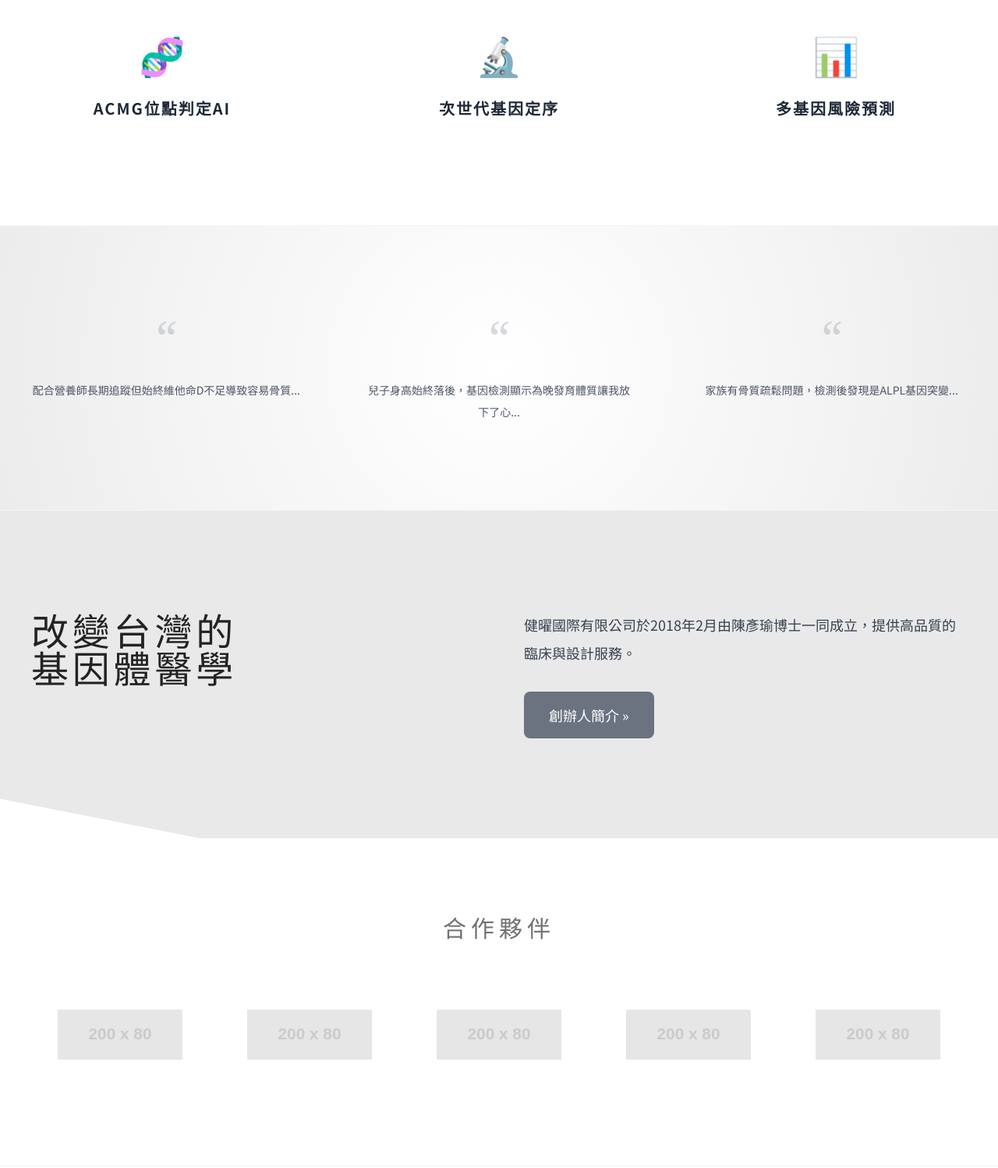
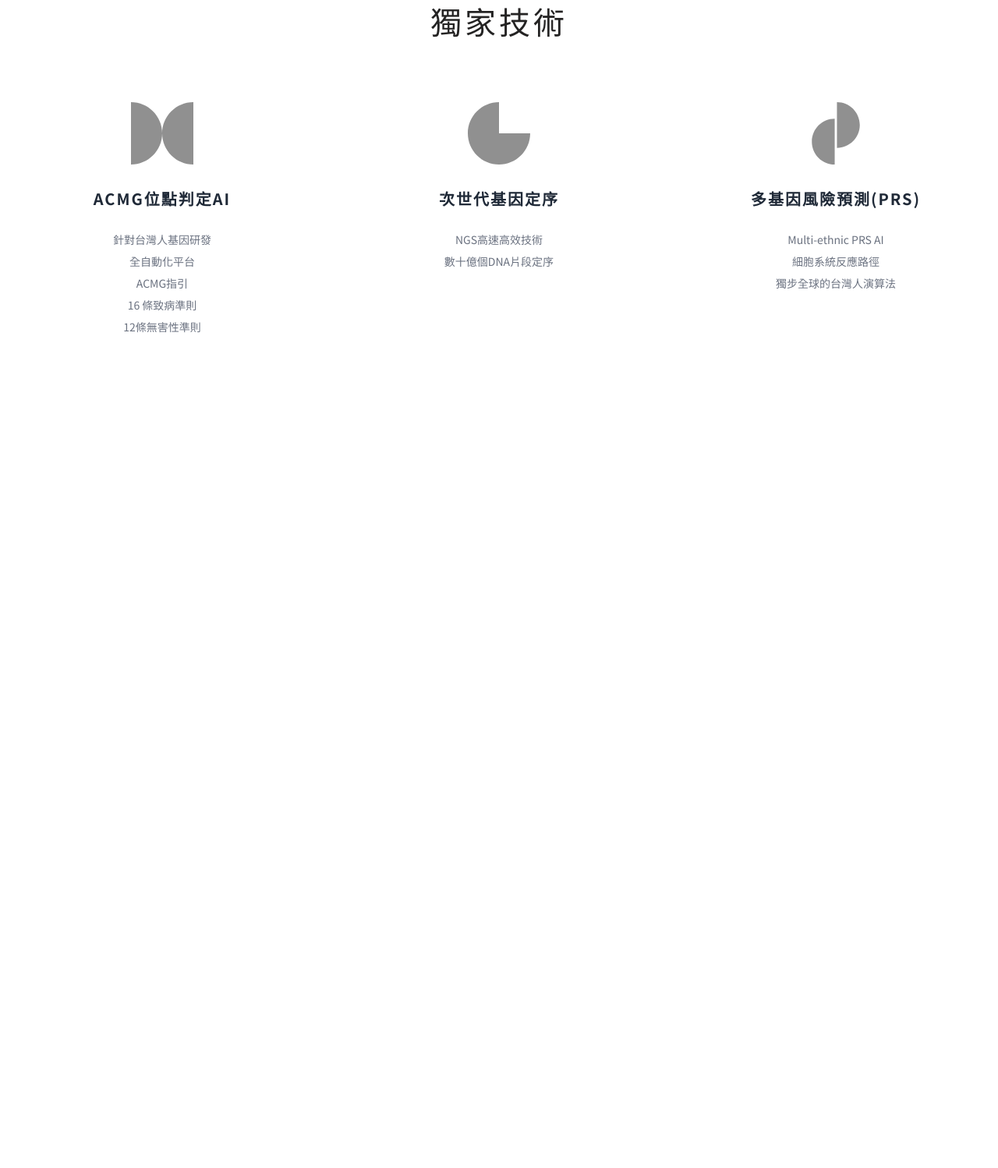
Before and after one commit to leslienmaggie/genewellness, a plain HTML site: page index.html in a window 1280 px wide. Shown: the part 1187-2685 px from the top of the page at 78% size. After the commit the page ends 1732 px from the top, so only its background shows below. Drawn offline with nearby package versions, Linux system fonts and the light colour scheme; placeholder pictures from the web are drawn by us; a web font is replaced by a local one.

Commit message:
Update index.html

```diff
--- a/index.html
+++ b/index.html
@@ -13,20 +13,13 @@
         body { font-family: 'Forum', 'Noto Sans TC', serif; -webkit-font-smoothing: antialiased; }
         .logo-font { font-family: 'Old English Text MT', 'Apple Chancery', serif; }
 
-        /* 區塊顏色校正 */
+        /* 區塊顏色 */
         .strip-white { background-color: #FFFFFF; }
         .strip-light-gray { background-color: #FAFAFA; }
-        .testimonial-radial {
-            background: radial-gradient(circle, #ffffff 0%, #f4f4f4 60%, #ececec 100%);
-        }
+        .testimonial-radial { background: radial-gradient(circle, #ffffff 0%, #f4f4f4 60%, #ececec 100%); }
+        .vision-section { background-color: #E9E9E9; clip-path: polygon(0 0, 100% 0, 100% 100%, 20% 100%, 0 88%); }
 
-        /* 願景區塊弧線 */
-        .vision-section {
-            background-color: #E9E9E9;
-            clip-path: polygon(0 0, 100% 0, 100% 100%, 20% 100%, 0 88%);
-        }
-
-        /* 下拉選單 */
+        /* 下拉選單樣式 */
         .dropdown { position: relative; display: inline-block; }
         .dropdown-content {
             display: none; position: absolute; background-color: #ffffff;
@@ -34,10 +27,10 @@
             z-index: 100; border-radius: 8px; margin-top: 10px; border: 1px solid #f0f0f0;
         }
         .dropdown:hover .dropdown-content { display: block; }
-        .dropdown-content a { color: #666; padding: 12px 20px; display: block; font-size: 14px; }
+        .dropdown-content a { color: #666; padding: 12px 20px; display: block; font-size: 14px; transition: 0.3s; }
         .dropdown-content a:hover { background-color: #f8f8f8; color: #000; }
 
-        /* Wix 物理按鈕 */
+        /* Wix 物理按鈕動態 */
         .wix-btn-circle {
             border: 1px solid #757575; border-radius: 50px; padding: 12px 35px;
             display: inline-flex; align-items: center; background: transparent;
@@ -47,18 +40,16 @@
         .wix-btn-circle svg { margin-left: 10px; fill: currentColor; transition: transform 0.3s ease; }
         .wix-btn-circle:hover svg { transform: translateY(3px); }
 
-        /* Swiper 客製化 */
-        .swiper { width: 100%; padding: 40px 0; }
-        .swiper-slide { display: flex; justify-content: center; align-items: center; filter: grayscale(100%); opacity: 0.5; transition: 0.3s; }
-        .swiper-slide:hover { filter: grayscale(0%); opacity: 1; }
-
         .wix-title { font-size: 40px; color: #242323; letter-spacing: 0.1em; line-height: 1.2; }
         .wix-subtitle { font-size: 22px; color: #727272; letter-spacing: 0.2em; }
+
+        /* 獨家技術圖示樣式 */
+        .tech-icon { width: 80px; height: 80px; fill: #757575; margin: 0 auto 30px; opacity: 0.8; }
     </style>
 </head>
 <body class="text-gray-800 bg-white">
 
-    <nav class="bg-white/95 py-4 border-b border-gray-50 sticky top-0 z-50">
+    <nav class="bg-white/95 py-4 border-b border-gray-100 sticky top-0 z-50">
         <div class="container mx-auto px-6 flex justify-between items-center">
             <div class="flex items-center space-x-3">
                 <span class="logo-font text-3xl">Dr. Cambridge's NGS</span>
@@ -73,7 +64,7 @@
                     <div class="dropdown-content text-left">
                         <a href="wgs.html">WGS 全基因體檢測</a>
                         <a href="wes.html">WES 外顯體基因檢測</a>
-                        <a href="i-盤.html">wellness-i 基因命盤</a>
+                        <a href="wellness-i.html">wellness-i 基因命盤</a>
                         <a href="height.html">劍橋博士身高管理</a>
                         <a href="sleep.html">劍橋博士睡眠追蹤</a>
                     </div>
@@ -87,6 +78,7 @@
         <div class="container mx-auto px-6">
             <h6 class="wix-subtitle mb-6">全方位精準醫療</h6>
             <h4 class="wix-title font-bold mb-10">先天基因｜後天影響｜整體健康</h4>
+            <p class="wix-subtitle mb-14" style="font-size: 20px;">依照你的基因，打造出最合適的生活方式</p>
             <div class="flex justify-center space-x-6">
                 <a href="#vision" class="wix-btn-circle"><span>了解更多</span><svg width="18" height="18" viewBox="0 0 200 200"><path d="M100 20c-44.183 0-80 35.817-80 80s35.817 80 80 80 80-35.817 80-80-35.817-80-80-80zm35.533 91.251l-30.37 28.03a7.27 7.27 0 0 1-2.264 1.434 7.221 7.221 0 0 1-2.697.515c-.066 0-.135 0-.203-.003-1.836.038-3.688-.587-5.144-1.931L64.468 111.25a7.292 7.292 0 0 1-.413-10.305 7.291 7.291 0 0 1 10.305-.413l18.547 17.118V59.185a7.293 7.293 0 1 1 14.586 0v58.098l18.148-16.749a7.293 7.293 0 0 1 9.892 10.717z"></path></svg></a>
                 <a href="#contact" class="wix-btn-circle"><span>預約諮詢</span><svg width="18" height="18" viewBox="0 0 200 200"><path d="M100 20c-44.183 0-80 35.817-80 80s35.817 80 80 80 80-35.817 80-80-35.817-80-80-80zm35.533 91.251l-30.37 28.03a7.27 7.27 0 0 1-2.264 1.434 7.221 7.221 0 0 1-2.697.515c-.066 0-.135 0-.203-.003-1.836.038-3.688-.587-5.144-1.931L64.468 111.25a7.292 7.292 0 0 1-.413-10.305 7.291 7.291 0 0 1 10.305-.413l18.547 17.118V59.185a7.293 7.293 0 1 1 14.586 0v58.098l18.148-16.749a7.293 7.293 0 0 1 9.892 10.717z"></path></svg></a>
@@ -113,74 +105,24 @@
         <div class="container mx-auto px-6">
             <h2 class="wix-title mb-20">獨家技術</h2>
             <div class="grid grid-cols-1 md:grid-cols-3 gap-16">
-                <div><div class="text-5xl mb-8">🧬</div><h3 class="text-xl font-bold tracking-widest mb-6">ACMG位點判定AI</h3></div>
-                <div><div class="text-5xl mb-8">🔬</div><h3 class="text-xl font-bold tracking-widest mb-6">次世代基因定序</h3></div>
-                <div><div class="text-5xl mb-8">📊</div><h3 class="text-xl font-bold tracking-widest mb-6">多基因風險預測</h3></div>
+                <div class="flex flex-col items-center">
+                    <svg class="tech-icon" viewBox="20 20 160 160"><path d="M20 20v160c44.183 0 80-35.817 80-80S64.183 20 20 20z M100 100c0 44.183 35.817 80 80 80V20c-44.183 0-80 35.817-80 80z"/></svg>
+                    <h3 class="text-xl font-bold tracking-widest mb-6">ACMG位點判定AI</h3>
+                    <p class="text-gray-500 text-sm leading-loose">針對台灣人基因研發<br>全自動化平台<br>ACMG指引<br>16 條致病準則<br>12條無害性準則</p>
+                </div>
+                <div class="flex flex-col items-center">
+                    <svg class="tech-icon" viewBox="20 20 160 160"><path d="M100 20c-44.118 0-80 35.882-80 80s35.882 80 80 80 80-35.882 80-80h-80V20z"/></svg>
+                    <h3 class="text-xl font-bold tracking-widest mb-6">次世代基因定序</h3>
+                    <p class="text-gray-500 text-sm leading-loose">NGS高速高效技術<br>數十億個DNA片段定序</p>
+                </div>
+                <div class="flex flex-col items-center">
+                    <svg class="tech-icon" viewBox="38.5 20 123 160"><path d="M102.887 20v117.469c32.371 0 58.613-26.296 58.613-58.734C161.5 46.296 135.258 20 102.887 20z M38.5 121.266C38.5 153.704 64.742 180 97.113 180V62.532c-32.371 0-58.613 26.296-58.613 58.734z"/></svg>
+                    <h3 class="text-xl font-bold tracking-widest mb-6">多基因風險預測(PRS)</h3>
+                    <p class="text-gray-500 text-sm leading-loose">Multi-ethnic PRS AI<br>細胞系統反應路徑<br>獨步全球的台灣人演算法</p>
+                </div>
             </div>
         </div>
     </section>
 
-    <section class="testimonial-radial py-28 border-y border-gray-100">
-        <div class="container mx-auto px-6 text-center">
-            <div class="grid grid-cols-1 md:grid-cols-3 gap-12">
-                <div class="space-y-6"><div class="text-6xl text-gray-400 font-serif opacity-40">“</div><p class="text-gray-600 leading-loose text-sm px-4">配合營養師長期追蹤但始終維他命D不足導致容易骨質...</p></div>
-                <div class="space-y-6"><div class="text-6xl text-gray-400 font-serif opacity-40">“</div><p class="text-gray-600 leading-loose text-sm px-4">兒子身高始終落後，基因檢測顯示為晚發育體質讓我放下了心...</p></div>
-                <div class="space-y-6"><div class="text-6xl text-gray-400 font-serif opacity-40">“</div><p class="text-gray-600 leading-loose text-sm px-4">家族有骨質疏鬆問題，檢測後發現是ALPL基因突變...</p></div>
-            </div>
-        </div>
-    </section>
-
-    <section id="vision" class="vision-section py-32">
-        <div class="container mx-auto px-10 flex flex-col md:flex-row items-start gap-16">
-            <div class="md:w-1/2">
-                <h2 class="wix-title text-left !text-5xl leading-tight">改變台灣的<br>基因體醫學</h2>
-            </div>
-            <div class="md:w-1/2 space-y-8 text-gray-700 leading-loose text-lg">
-                <p>健曜國際有限公司於2018年2月由陳彥瑜博士一同成立，提供高品質的臨床與設計服務。</p>
-                <a href="company.html" class="bg-gray-500 text-white px-8 py-3 rounded-lg hover:bg-black transition inline-block">創辦人簡介 »</a>
-            </div>
-        </div>
-    </section>
-
-    <section class="strip-white py-24 text-center">
-        <div class="container mx-auto px-12">
-            <h2 class="wix-subtitle mb-12 !text-3xl">合作夥伴</h2>
-            <div class="swiper mySwiper">
-                <div class="swiper-wrapper">
-                    <div class="swiper-slide"><img src="https://via.placeholder.com/200x80?text=Logo1" class="h-16 object-contain"></div>
-                    <div class="swiper-slide"><img src="https://via.placeholder.com/200x80?text=Logo2" class="h-16 object-contain"></div>
-                    <div class="swiper-slide"><img src="https://via.placeholder.com/200x80?text=Logo3" class="h-16 object-contain"></div>
-                    <div class="swiper-slide"><img src="https://via.placeholder.com/200x80?text=Logo4" class="h-16 object-contain"></div>
-                    <div class="swiper-slide"><img src="https://via.placeholder.com/200x80?text=Logo5" class="h-16 object-contain"></div>
-                </div>
-                <div class="swiper-button-next"></div><div class="swiper-button-prev"></div>
-            </div>
-        </div>
-    </section>
-
-    <section id="contact" class="strip-white py-28 border-t border-gray-100">
-        <div class="container mx-auto px-6 grid grid-cols-1 md:grid-cols-2 gap-20">
-            <div class="space-y-10">
-                <h2 class="wix-title">聯繫我們</h2>
-                <p class="text-lg text-gray-600">新北市林口區仁愛路二段502號<br>02-6604-0580</p>
-                <div class="w-full h-80 bg-gray-100 rounded-2xl flex items-center justify-center border border-dashed border-gray-300 text-gray-400">Google Map 區域</div>
-            </div>
-            <form class="space-y-12">
-                <input type="text" placeholder="姓名" class="w-full border-b border-gray-300 py-2 outline-none focus:border-black">
-                <input type="email" placeholder="Email *" class="w-full border-b border-gray-300 py-2 outline-none focus:border-black" required>
-                <textarea placeholder="留下您的訊息" class="w-full border-b border-gray-300 py-2 outline-none focus:border-black h-32"></textarea>
-                <button type="submit" class="w-full bg-gray-500 text-white py-4 hover:bg-black transition rounded-md">SEND</button>
-            </form>
-        </div>
-    </section>
-
-    <script src="https://cdn.jsdelivr.net/npm/swiper@11/swiper-bundle.min.js"></script>
-    <script>
-        var swiper = new Swiper(".mySwiper", {
-            slidesPerView: 2, spaceBetween: 30, loop: true, autoplay: { delay: 3000 },
-            navigation: { nextEl: ".swiper-button-next", prevEl: ".swiper-button-prev" },
-            breakpoints: { 640: { slidesPerView: 3 }, 1024: { slidesPerView: 5 } }
-        });
-    </script>
-</body>
+    </body>
 </html>
```
